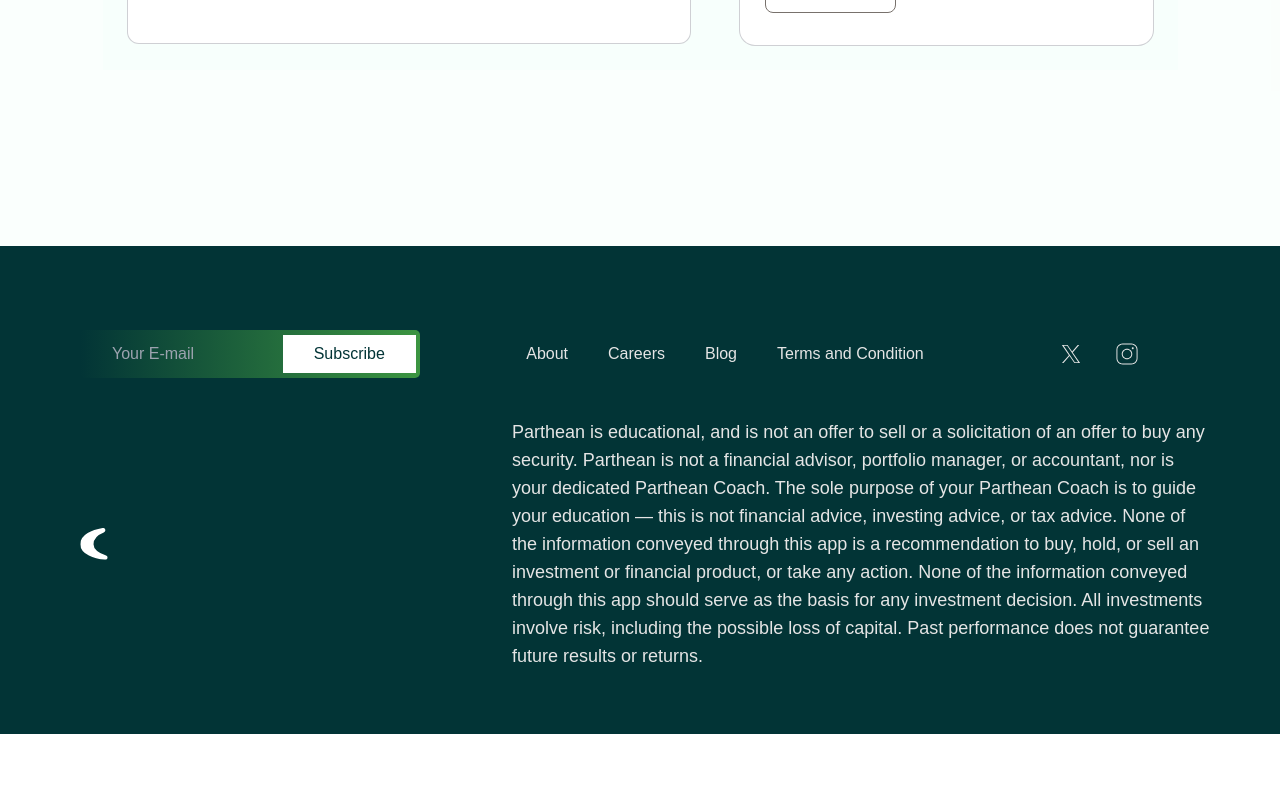
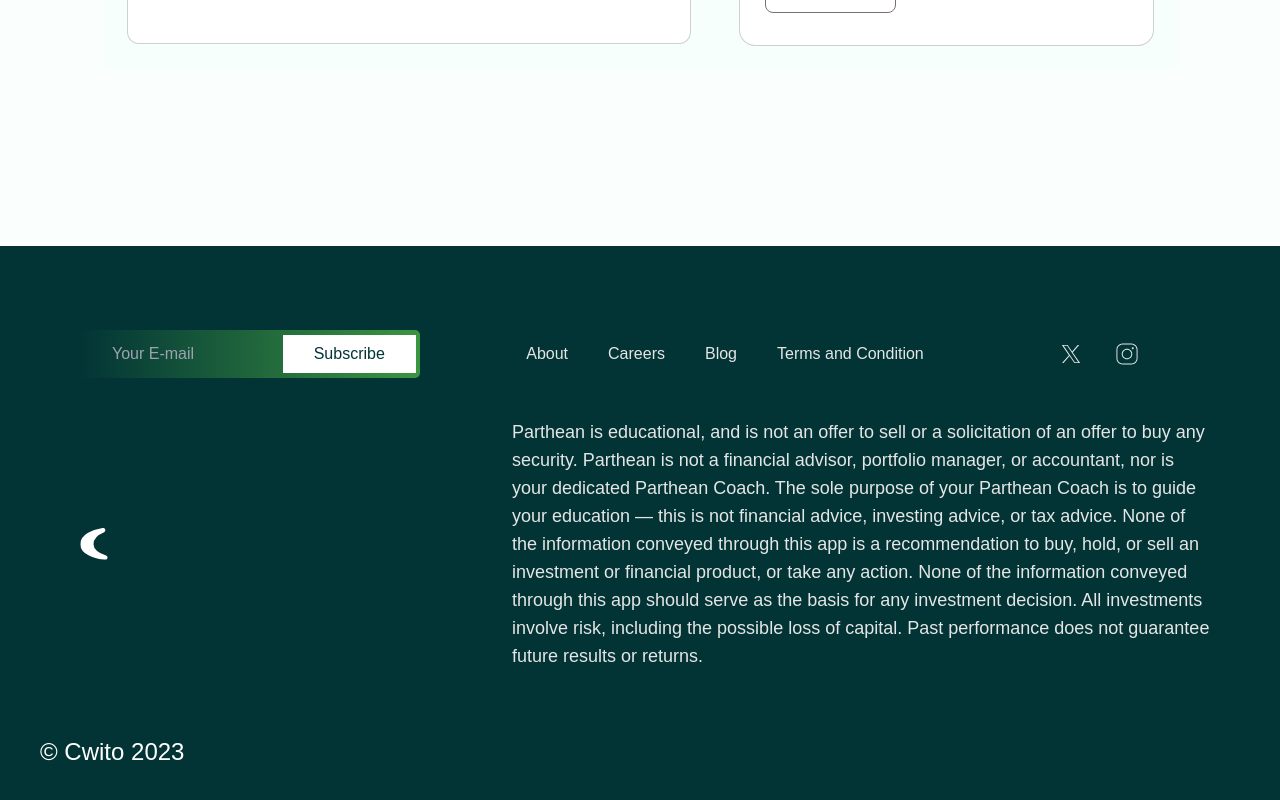
Before and after one commit to juverasworld/cwito, a Next.js app: page / in a window 1280 px wide. Shown: the part 2196-2996 px from the top of the page. Before the commit the page ends 2930 px from the top, so only its background shows below. Built offline with nearby package versions, Linux system fonts and the light colour scheme.

Commit message:
added the legals

```diff
--- a/src/app/page.tsx
+++ b/src/app/page.tsx
@@ -438,6 +438,9 @@ text-[21px] font-normal leading-[27px]"
             </p>
 
           </div>
+        <div className="pt-16 text-[#fff] font-[14px] text-[24px]">
+        © Cwito 2023
+        </div>
         </div>
         </div>
 
```
